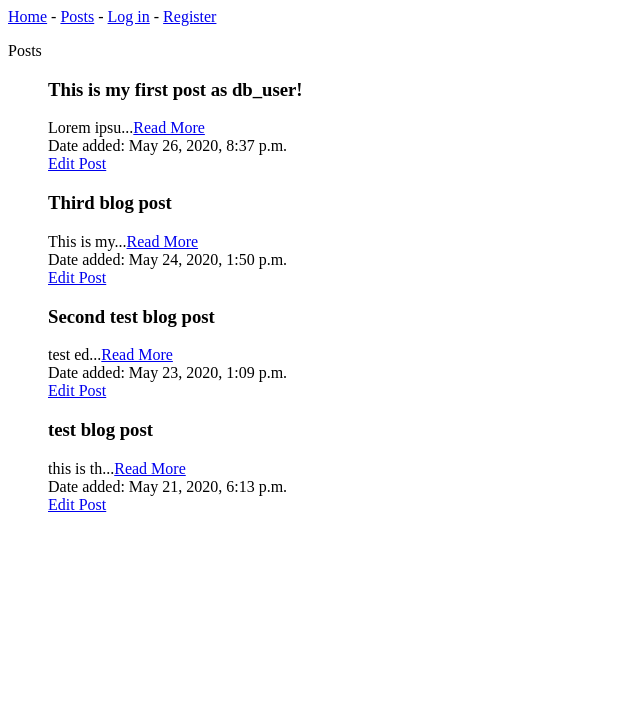
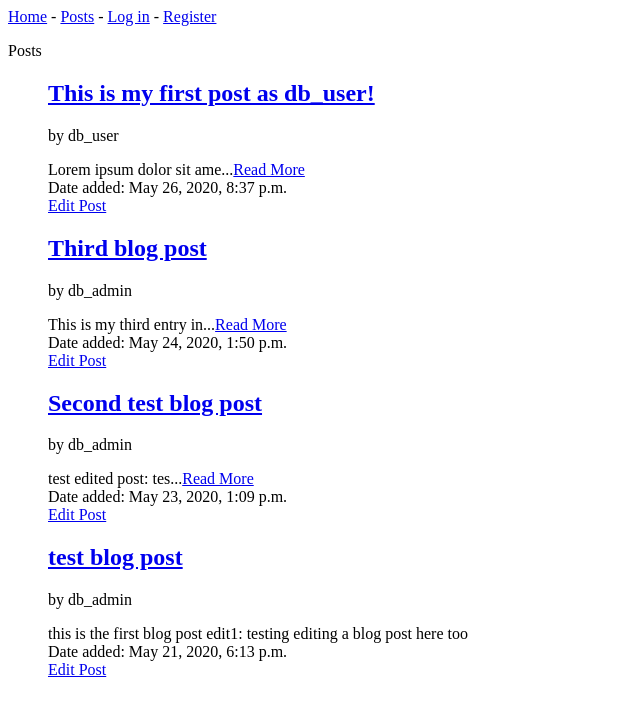
Before and after one commit to ingenium21/django-blog, a Django app: page /posts/ in a window 1280 px wide. Shown: the top 716 px of the page, without its empty margins (0-640 px from the left). Run offline with Django 3.2, Linux system fonts and the light colour scheme; data comes from the database, SQL or seed files in the repository; both versions use the stored data as it was after the commit.

Commit message:
added user access

```diff
--- a/blog/settings.py
+++ b/blog/settings.py
@@ -123,3 +123,6 @@
 # https://docs.djangoproject.com/en/3.0/howto/static-files/
 
 STATIC_URL = '/static/'
+
+#My Settings
+LOGIN_URL = 'users:login'
--- a/blogs/models.py
+++ b/blogs/models.py
@@ -1,11 +1,12 @@
 from django.db import models
+from django.contrib.auth.models import User
 
 class BlogPost(models.Model):
     """An entry in a blog"""
     date_added = models.DateTimeField(auto_now_add=True)
     title = models.CharField(max_length=64, unique=True)
-    text = models.TextField(max_length=400)
-    #remember to add a user
+    text = models.TextField()
+    owner = models.ForeignKey(User, on_delete=models.CASCADE)
 
     def __str__(self):
         return f"{self.title}"
--- a/blogs/templates/blogs/post.html
+++ b/blogs/templates/blogs/post.html
@@ -7,6 +7,9 @@
       <h1>
         {{ post.title }}
       </h1>
+      <h3>
+        by {{ post.owner }}
+      </h3>
     </div>
     <div class="panel-body">
       {{ post.text|linebreaks }}
--- a/blogs/templates/blogs/posts.html
+++ b/blogs/templates/blogs/posts.html
@@ -7,14 +7,21 @@
     {% for post in posts %}
     <div class="panel panel-default">
       <div class="panel-heading">
-        <h3>
-          {{ post.title }}
-        </h3>
+        <h2>
+          <a href="{% url 'blogs:post' post.id %}">{{ post.title }}</a>
+        </h2>
+        <p>by {{ post.owner }}</p>
       </div>
       <div class="panel-body">
-        {{post.text|slice:":10"}}...<a href="{% url 'blogs:post' post.id %}">Read More</a>
-        <br>
-        Date added: {{ post.date_added }}
+        {% if post.text|length > 100 %}
+          {{post.text|slice:":25"}}...<a href="{% url 'blogs:post' post.id %}">Read More</a>
+          <br>
+          Date added: {{ post.date_added }}
+        {% else %}
+          {{post.text}}
+          <br>
+          Date added: {{ post.date_added }}
+        {% endif %}
         <br>
         <a href="{% url 'blogs:edit_post' post.id %}">Edit Post</a>
       </div>
--- a/blogs/views.py
+++ b/blogs/views.py
@@ -1,4 +1,6 @@
 from django.shortcuts import render, redirect
+from django.http import Http404
+from django.contrib.auth.decorators import login_required
 
 from .models import BlogPost
 from .forms import BlogForm
@@ -19,6 +21,7 @@
     context = {'post': post}
     return render(request, 'blogs/post.html', context)
 
+@login_required
 def new_post(request):
     """Add a new post"""
     if request.method != 'POST':
@@ -28,26 +31,31 @@
         #POST data submitted; process data
         form = BlogForm(data=request.POST)
         if form.is_valid():
-            form.save()
+            new_blog = form.save(commit=False)
+            new_blog.owner = request.user
+            new_blog.save()
             return redirect('blogs:posts')
 
     #Display a blank or invalid form
     context = {'form': form}
     return render(request, 'blogs/new_post.html', context)
 
+@login_required
 def edit_post(request, post_id):
     """Edit an existing post"""
     post = BlogPost.objects.get(id=post_id)
-
-    if request.method != 'POST':
-        #Initial request; pre-fill form with the current post
-        form = BlogForm(instance=post)
+    if post.owner != request.user:
+        raise Http404
     else:
-        #POST data submitted, process data
-        form = BlogForm(instance=post, data=request.POST)
-        if form.is_valid():
-            form.save()
-            return redirect('blogs:post', post_id=post.id)
+        if request.method != 'POST':
+            #Initial request; pre-fill form with the current post
+            form = BlogForm(instance=post)
+        else:
+            #POST data submitted, process data
+            form = BlogForm(instance=post, data=request.POST)
+            if form.is_valid():
+                form.save()
+                return redirect('blogs:post', post_id=post.id)
 
     context = {'post': post, 'form': form}
     return render(request, 'blogs/edit_post.html', context)
```
Also changed, not shown: blogs/migrations/0002_blogpost_owner.py (added), db.sqlite3.
